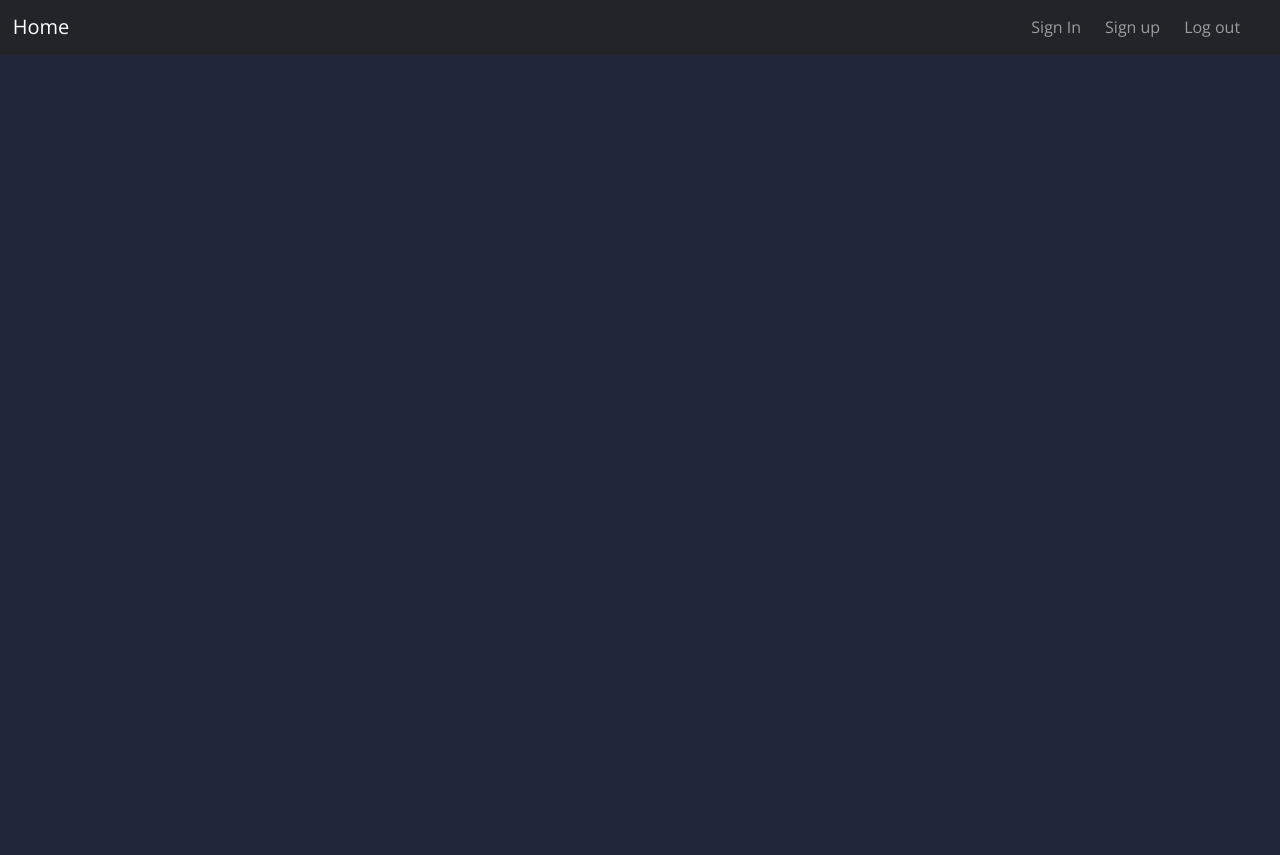
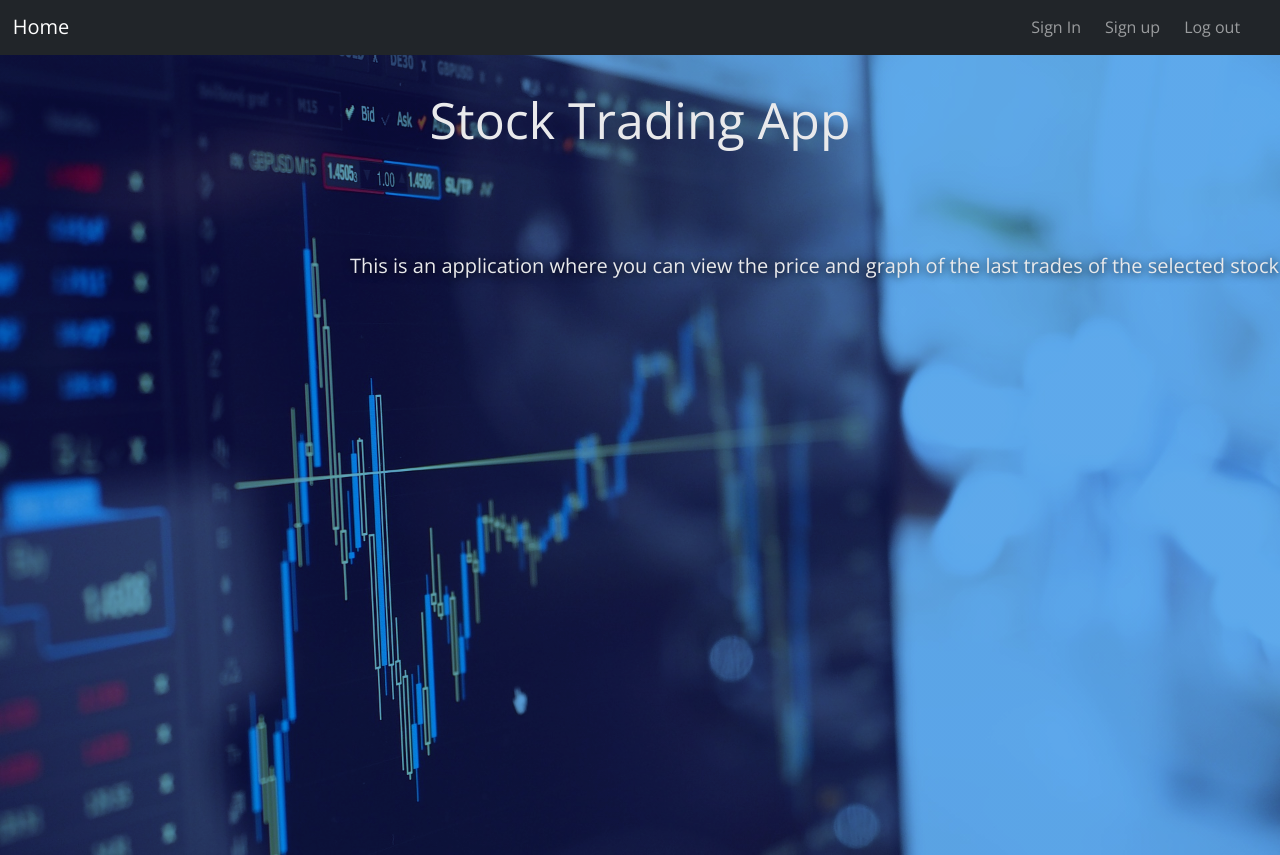
Before and after one commit to VrMolodyakov/stock-market, a React (Create React App) app in the folder react-client/: page / in a window 1280 px wide. Before the commit the page ends 800 px from the top, so only its background shows below. Built offline with nearby package versions, Linux system fonts and the light colour scheme.

Commit message:
Add home page

```diff
--- a/react-client/src/App.js
+++ b/react-client/src/App.js
@@ -9,6 +9,7 @@ import { BrowserRouter, Routes, Route,Navigate,useNavigate } from "react-router-
 import { Navbar,Nav,Container} from 'react-bootstrap';
 import axios from "axios";
 import Layout from './Layout';
+import Home from "./home/Home"
 import "./App.css"
 
 function App() {
@@ -53,6 +54,7 @@ function App() {
 
       <Routes>
           <Route path="/" element={<Layout />}>
+            <Route path="" element={<Home />} />
             <Route path="auth" element={<Login />} />
             <Route path="reg" element={<Register />} />
             <Route element = {<RequierAuth/>}>
--- /dev/null
+++ b/react-client/src/home/Home.css
@@ -0,0 +1,38 @@
+
+.home{
+    background-image: url('../assets/home.jpg'),linear-gradient(rgba(0,0,0,0.5),rgba(0,0,0,0.5));
+    background-size: cover;
+    height: 100vh;
+    background-blend-mode: overlay;
+    opacity: 0.9;
+    background-color: #51a2e88c;
+
+}
+
+.home-h{
+
+  color: rgb(241, 241, 241);
+  left: 30%;
+
+}
+
+.home-text{
+
+  color: #FFF;
+  text-shadow: 0px 1px 10px black;
+  font-size: 20px;
+  margin: 150px 0 0 350px;
+
+}
+
+.h1-h{
+  position: relative;
+  top: 5%;
+  color: #FFF;
+  font-size: 50px;
+
+}
+
+/*
+background-color: #5da7f68c;
+*/
--- /dev/null
+++ b/react-client/src/home/Home.js
@@ -0,0 +1,14 @@
+import "./Home.css"
+
+function Home() {
+    return (
+        <div className="hone-h">
+            <div className="home">
+                <h1 className="h1-h">Stock Trading App</h1>
+                <p className="home-text">This is an application where you can view the price and graph of the last trades of the selected stock</p>
+            </div>
+        </div>
+      );
+}
+
+export default Home;
```
Also changed, not shown: react-client/src/assets/home.jpg (added).
